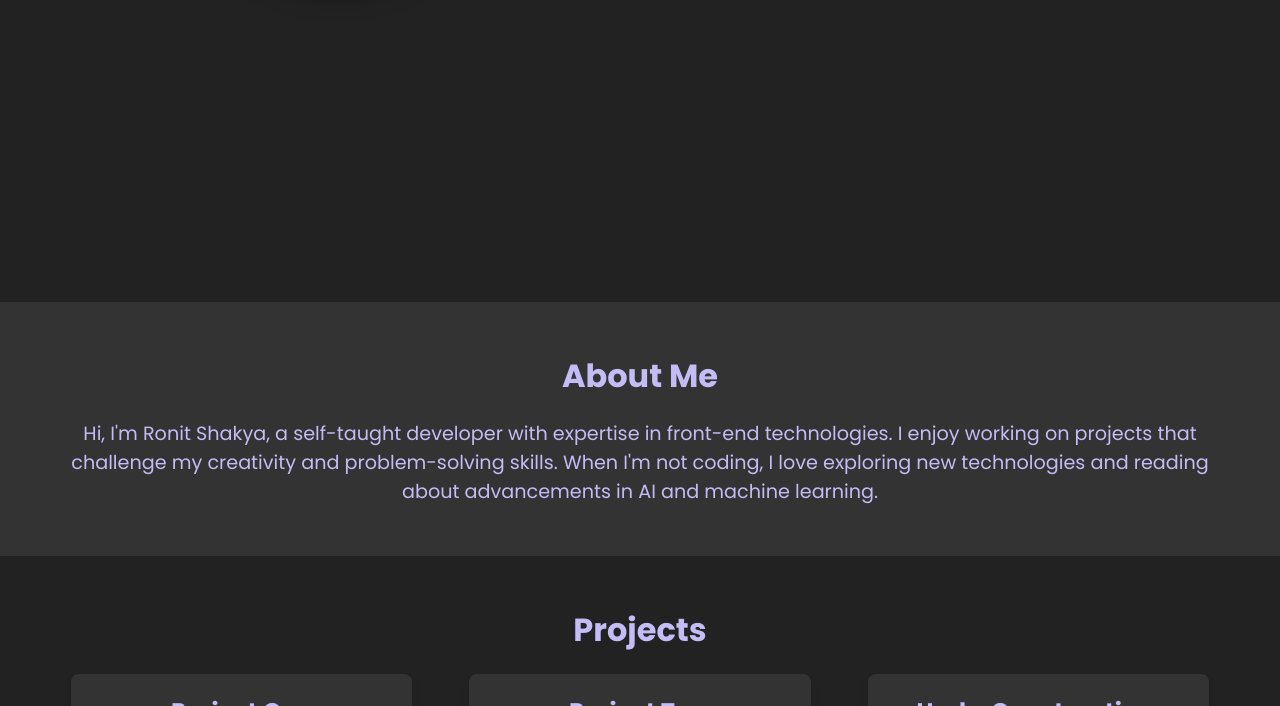
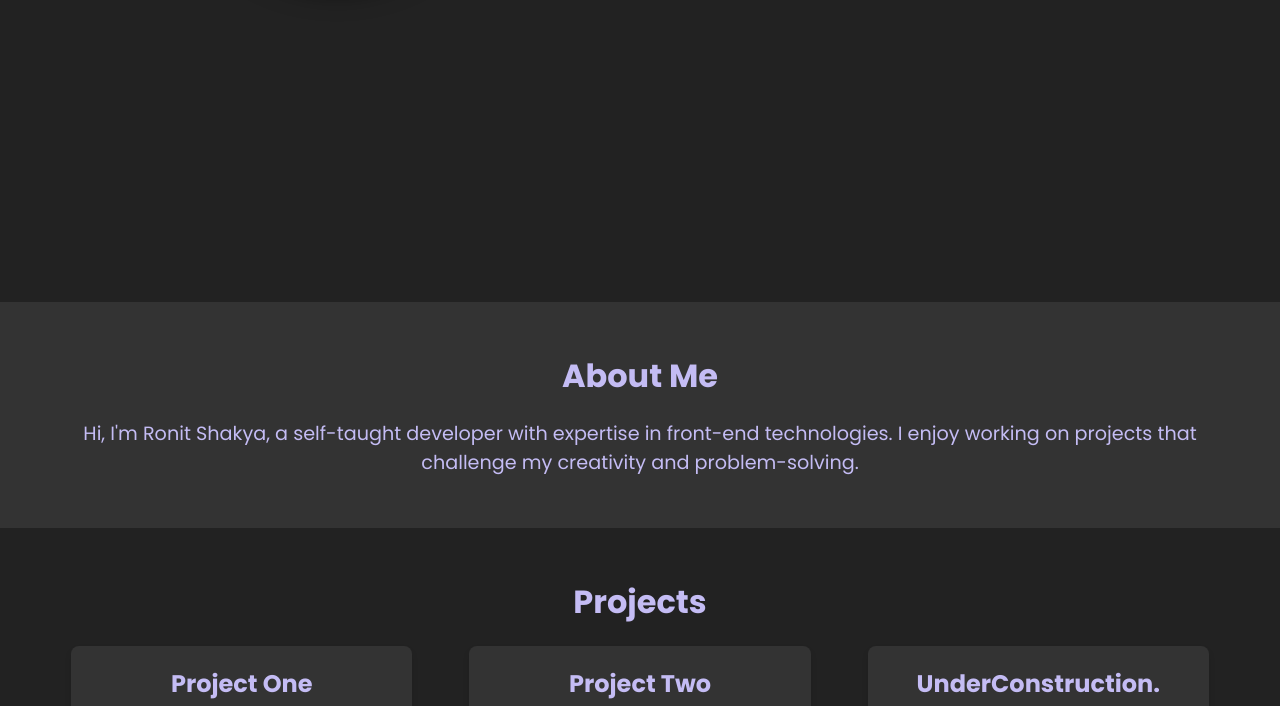
Before and after one commit to ShaKyaaRonit/PersonalWebsite, a plain HTML site: page index.html in a window 1280 px wide. Shown: the part 498-1204 px from the top of the page. Drawn offline with Linux system fonts and the light colour scheme; a script that the page names is missing.

Commit message:
mirror corrections

```diff
--- a/index.html
+++ b/index.html
@@ -46,9 +46,12 @@
                         <a href="https://www.linkedin.com/in/ronit-shakya-9909b4332/" class="btn active">Contact</a>
                     </div>
                     <div class="social">
-                        <a href="https://www.facebook.com/ronit.shakya.56" target="_blank" aria-label="Facebook"><i class="fab fa-facebook-f"></i></a>
-                        <a href="https://github.com/ShaKyaaRonit" target="_blank" aria-label="GitHub"><i class="fab fa-github"></i></a>
-                        <a href="https://www.instagram.com/shak_ya_ronit/" target="_blank" aria-label="Instagram"><i class="fab fa-instagram"></i></a>
+                        <a href="https://www.facebook.com/ronit.shakya.56" target="_blank" aria-label="Facebook"><i
+                                class="fab fa-facebook-f"></i></a>
+                        <a href="https://github.com/ShaKyaaRonit" target="_blank" aria-label="GitHub"><i
+                                class="fab fa-github"></i></a>
+                        <a href="https://www.instagram.com/shak_ya_ronit/" target="_blank" aria-label="Instagram"><i
+                                class="fab fa-instagram"></i></a>
                     </div>
                 </div>
             </div>
@@ -59,7 +62,8 @@
     <section id="about" class="about-section">
         <div class="wrapper">
             <h2>About Me</h2>
-            <p>Hi, I'm Ronit Shakya, a self-taught developer with expertise in front-end technologies. I enjoy working on projects that challenge my creativity and problem-solving skills. When I'm not coding, I love exploring new technologies and reading about advancements in AI and machine learning.</p>
+            <p>Hi, I'm Ronit Shakya, a self-taught developer with expertise in front-end technologies. I enjoy working
+                on projects that challenge my creativity and problem-solving.</p>
         </div>
     </section>
 
@@ -80,7 +84,7 @@
                 </div>
                 <div class="project-card">
                     <h3>UnderConstruction.</p>
-                    <a href="https://github.com/ShaKyaaRonit/project-three" target="_blank">Live Demo</a>
+                        <a href="https://github.com/ShaKyaaRonit/project-three" target="_blank">Live Demo</a>
                 </div>
             </div>
         </div>
```
